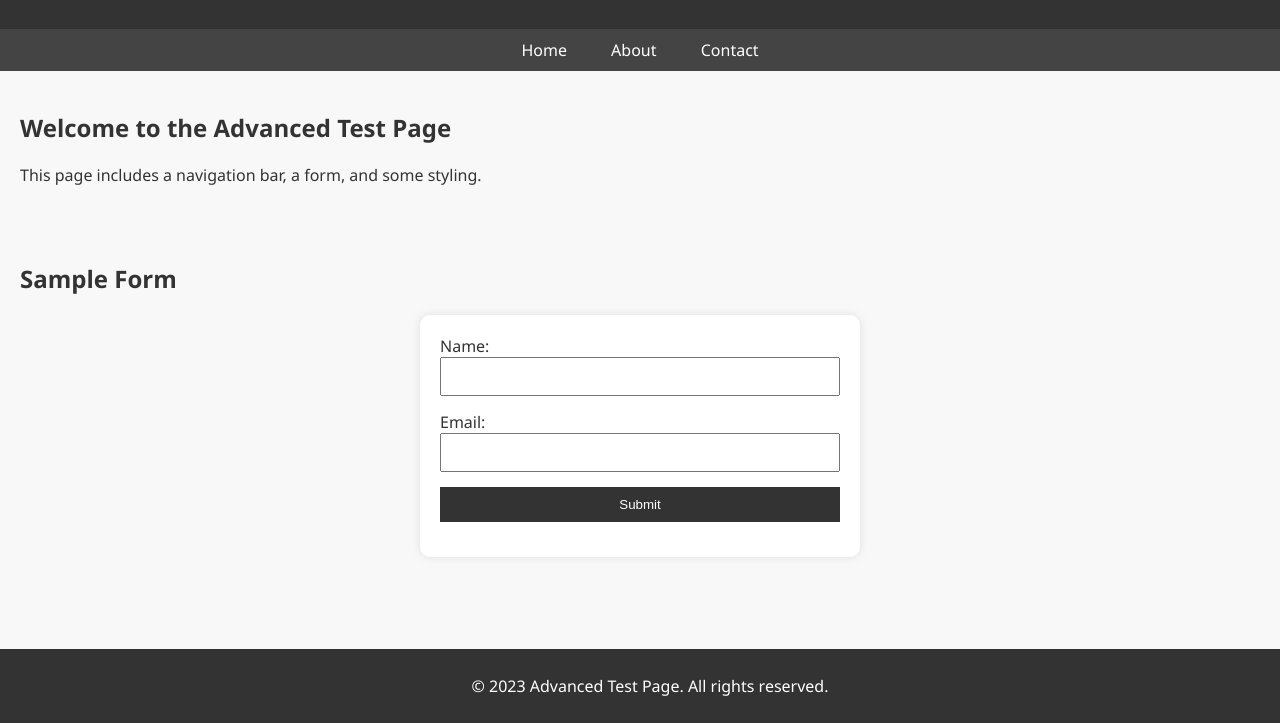
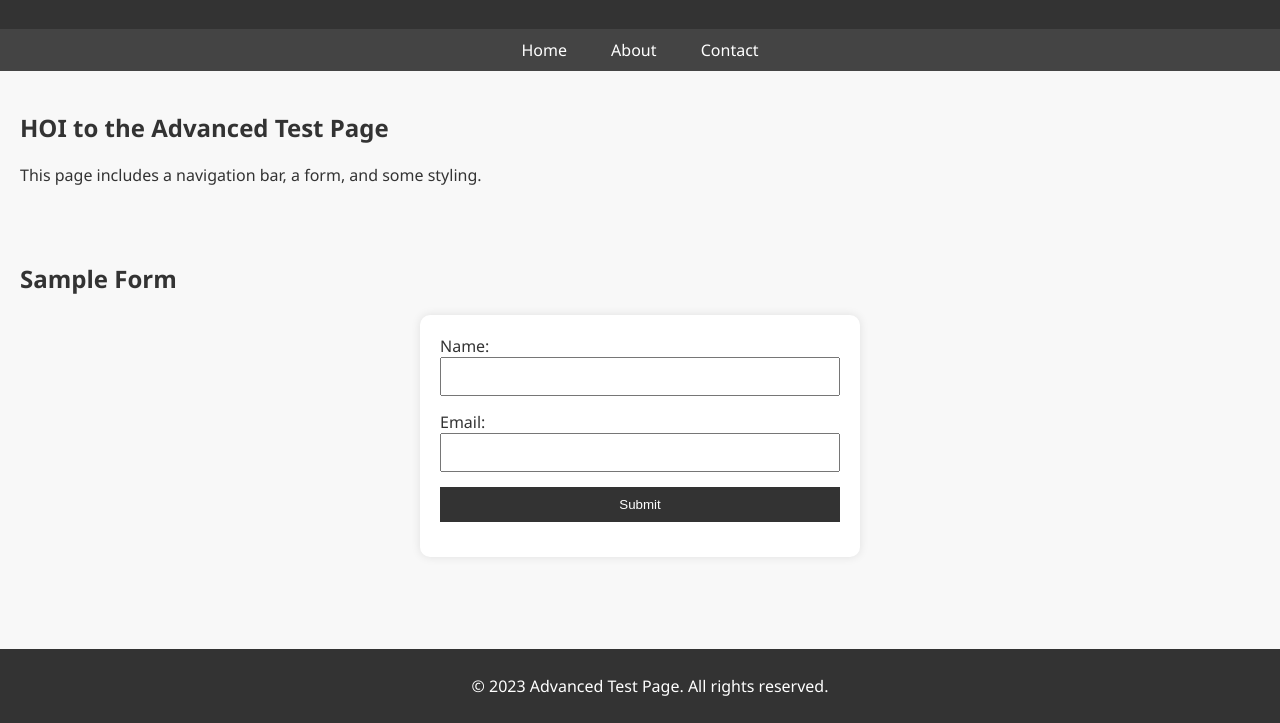
Before and after one commit to 537845Ahmed/My-azure-web-app, a plain HTML site: page index.html in a window 1280 px wide. Shown: the part 77-800 px from the top of the page. Drawn offline with Linux system fonts and the light colour scheme.

Commit message:
Update index.html

```diff
--- a/index.html
+++ b/index.html
@@ -98,7 +98,7 @@
     </nav>
 
     <section>
-        <h2>Welcome to the Advanced Test Page</h2>
+        <h2>HOI to the Advanced Test Page</h2>
         <p>This page includes a navigation bar, a form, and some styling.</p>
     </section>
 
```
